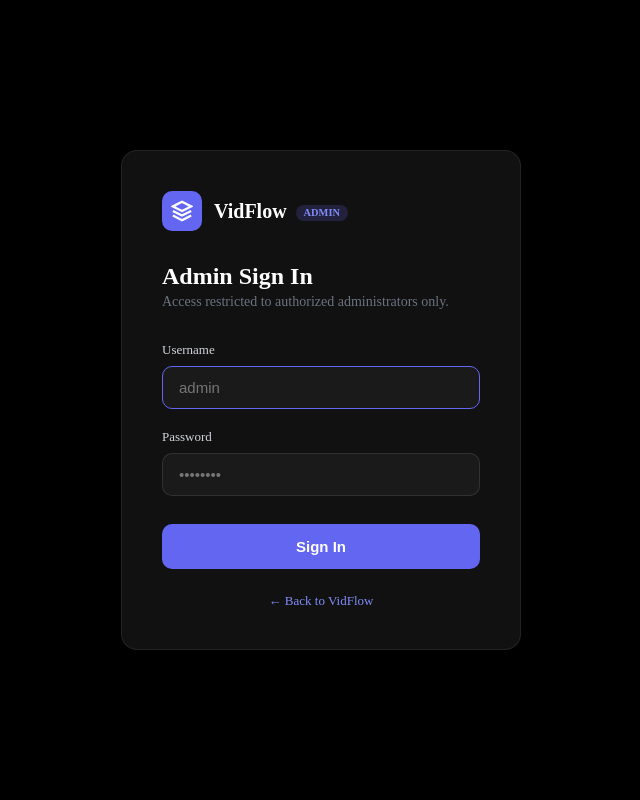
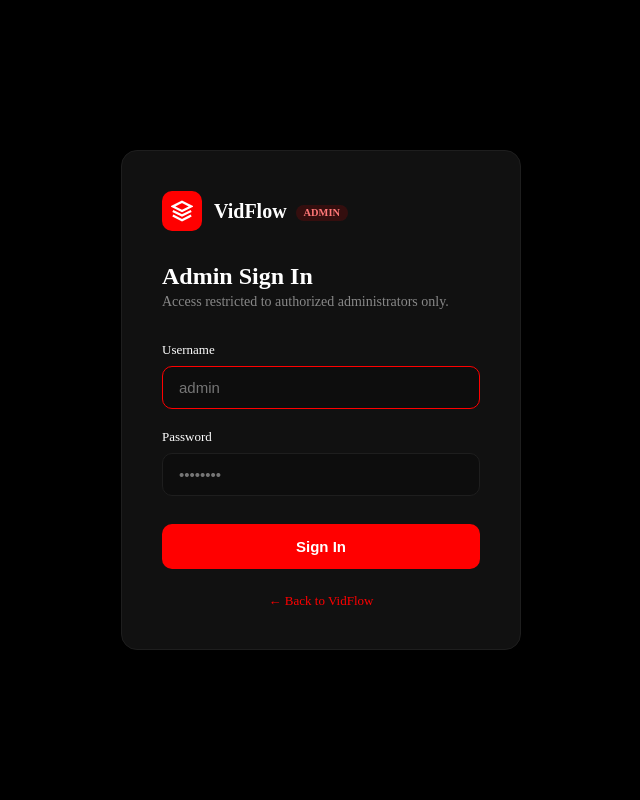
Before and after one commit to Hammadbaig-hub/youtube-downloader, a Flask app: page /admin/login in a window 1280 px wide. Shown: the whole page, without its empty margins (319-959 px from the left). Run offline with Flask 3, Linux system fonts and the light colour scheme; some libraries are stand-ins or nearby versions.

Commit message:
Admin panel: change accent to red, add light/dark theme support
- Replace all indigo (#6366f1) with YouTube red (#ff0000) in admin.css and admin.js
- Add light theme CSS variables for admin panel (data-theme="light")
- Inject theme from config.json via app_context_processor in admin.py
- Add sun/moon toggle button to admin topbar
- Apply data-theme to <html> in base.html and login.html
- Theme toggle calls /config POST so change is shared with frontend

Co-Authored-By: Claude Sonnet 4.6 <noreply@anthropic.com>

```diff
--- a/static/admin.css
+++ b/static/admin.css
@@ -9,10 +9,10 @@
   --ad-card2:        #0d0d0d;
   --ad-border:       #1e1e1e;
   --ad-border-h:     #2e2e2e;
-  --ad-accent:       #6366f1;
-  --ad-accent-h:     #4f46e5;
-  --ad-accent-glow:  rgba(99,102,241,.25);
-  --ad-accent-sub:   rgba(99,102,241,.1);
+  --ad-accent:       #ff0000;
+  --ad-accent-h:     #cc0000;
+  --ad-accent-glow:  rgba(255,0,0,.25);
+  --ad-accent-sub:   rgba(255,0,0,.1);
   --ad-text:         #ffffff;
   --ad-muted:        #888888;
   --ad-dim:          #444444;
--- a/static/admin.js
+++ b/static/admin.js
@@ -115,12 +115,12 @@ async function initCharts() {
         datasets: [{
           label: 'Downloads',
           data: data.daily.map(r => r.count),
-          borderColor: '#6366f1',
-          backgroundColor: 'rgba(99,102,241,0.12)',
+          borderColor: '#ff0000',
+          backgroundColor: 'rgba(255,0,0,0.12)',
           borderWidth: 2,
           tension: 0.4,
           fill: true,
-          pointBackgroundColor: '#6366f1',
+          pointBackgroundColor: '#ff0000',
           pointRadius: 3,
           pointHoverRadius: 5,
         }],
@@ -140,7 +140,7 @@ async function initCharts() {
   // Doughnut chart — platforms
   const donutCtx = document.getElementById('platformsChart');
   if (donutCtx && data.platforms.length) {
-    const COLORS = ['#ef4444','#ec4899','#0ea5e9','#1d4ed8','#06b6d4','#14b8a6','#6366f1','#f59e0b'];
+    const COLORS = ['#ff0000','#ef4444','#ec4899','#0ea5e9','#1d4ed8','#06b6d4','#14b8a6','#f59e0b'];
     new Chart(donutCtx, {
       type: 'doughnut',
       data: {
@@ -173,8 +173,8 @@ async function initCharts() {
         datasets: [{
           label: 'Downloads',
           data: data.top_users.map(r => r.count),
-          backgroundColor: 'rgba(99,102,241,0.7)',
-          borderColor: '#6366f1',
+          backgroundColor: 'rgba(255,0,0,0.7)',
+          borderColor: '#ff0000',
           borderWidth: 1,
           borderRadius: 4,
         }],
@@ -194,6 +194,33 @@ async function initCharts() {
 }
 
 document.addEventListener('DOMContentLoaded', initCharts);
+
+
+// ── Theme toggle ──────────────────────────────────────────────────────────────
+const SUN_SVG  = `<svg width="17" height="17" viewBox="0 0 24 24" fill="none" stroke="currentColor" stroke-width="2"><circle cx="12" cy="12" r="5"/><line x1="12" y1="1" x2="12" y2="3"/><line x1="12" y1="21" x2="12" y2="23"/><line x1="4.22" y1="4.22" x2="5.64" y2="5.64"/><line x1="18.36" y1="18.36" x2="19.78" y2="19.78"/><line x1="1" y1="12" x2="3" y2="12"/><line x1="21" y1="12" x2="23" y2="12"/><line x1="4.22" y1="19.78" x2="5.64" y2="18.36"/><line x1="18.36" y1="5.64" x2="19.78" y2="4.22"/></svg>`;
+const MOON_SVG = `<svg width="17" height="17" viewBox="0 0 24 24" fill="none" stroke="currentColor" stroke-width="2"><path d="M21 12.79A9 9 0 1 1 11.21 3 7 7 0 0 0 21 12.79z"/></svg>`;
+
+function toggleAdminTheme() {
+  const html    = document.documentElement;
+  const current = html.getAttribute('data-theme') || 'dark';
+  const next    = current === 'dark' ? 'light' : 'dark';
+  html.setAttribute('data-theme', next);
+  const btn = document.getElementById('themeToggleBtn');
+  if (btn) {
+    btn.innerHTML  = next === 'dark' ? SUN_SVG : MOON_SVG;
+    btn.title      = next === 'dark' ? 'Switch to light mode' : 'Switch to dark mode';
+  }
+  fetch('/config', {
+    method: 'POST',
+    headers: { 'Content-Type': 'application/json' },
+    body: JSON.stringify({ theme: next }),
+  }).catch(() => {});
+}
+
+document.addEventListener('DOMContentLoaded', () => {
+  const btn = document.getElementById('themeToggleBtn');
+  if (btn) btn.addEventListener('click', toggleAdminTheme);
+});
 
 
 // ── Day-range selector (stats page) ──────────────────────────────────────────
--- a/templates/admin/login.html
+++ b/templates/admin/login.html
@@ -1,15 +1,15 @@
 <!DOCTYPE html>
-<html lang="en">
+<html lang="en" data-theme="{{ admin_theme }}">
 <head>
   <meta charset="UTF-8">
   <meta name="viewport" content="width=device-width, initial-scale=1.0">
   <title>Admin Login — VidFlow</title>
   <link rel="stylesheet" href="/static/admin.css">
   <style>
-    body { min-height: 100vh; display: flex; align-items: center; justify-content: center; background: #000; }
+    body { min-height: 100vh; display: flex; align-items: center; justify-content: center; background: var(--ad-bg, #000); }
     .login-card {
       width: 100%; max-width: 400px; margin: 2rem;
-      background: #111; border: 1px solid rgba(255,255,255,.08);
+      background: var(--ad-card, #111); border: 1px solid var(--ad-border, rgba(255,255,255,.08));
       border-radius: 16px; padding: 2.5rem; box-shadow: 0 24px 64px rgba(0,0,0,.5);
     }
     .login-logo {
@@ -17,31 +17,31 @@
     }
     .login-logo-icon {
       width: 40px; height: 40px; border-radius: 10px;
-      background: #6366f1; display: flex; align-items: center; justify-content: center;
+      background: var(--ad-accent, #ff0000); display: flex; align-items: center; justify-content: center;
     }
     .login-logo-icon svg { color: #fff; }
     .login-logo-text { font-size: 1.25rem; font-weight: 700; color: #fff; }
     .login-logo-badge {
-      font-size: .65rem; background: rgba(99,102,241,.2); color: #818cf8;
+      font-size: .65rem; background: rgba(255,0,0,.15); color: #ff7777;
       padding: .15rem .5rem; border-radius: 999px; font-weight: 600; margin-left: .25rem;
       vertical-align: middle;
     }
-    .login-title { font-size: 1.5rem; font-weight: 700; color: #fff; margin-bottom: .25rem; }
-    .login-sub { font-size: .875rem; color: #6b7280; margin-bottom: 2rem; }
+    .login-title { font-size: 1.5rem; font-weight: 700; color: var(--ad-text, #fff); margin-bottom: .25rem; }
+    .login-sub { font-size: .875rem; color: var(--ad-muted, #6b7280); margin-bottom: 2rem; }
     .login-form .form-group { margin-bottom: 1.25rem; }
-    .login-form label { display: block; font-size: .8125rem; font-weight: 500; color: #d1d5db; margin-bottom: .5rem; }
+    .login-form label { display: block; font-size: .8125rem; font-weight: 500; color: var(--ad-text, #d1d5db); margin-bottom: .5rem; }
     .login-form input {
-      width: 100%; padding: .75rem 1rem; background: #1a1a1a; border: 1px solid rgba(255,255,255,.1);
-      border-radius: 10px; color: #fff; font-size: .9375rem; outline: none; box-sizing: border-box;
+      width: 100%; padding: .75rem 1rem; background: var(--ad-card2, #1a1a1a); border: 1px solid var(--ad-border, rgba(255,255,255,.1));
+      border-radius: 10px; color: var(--ad-text, #fff); font-size: .9375rem; outline: none; box-sizing: border-box;
       transition: border-color .2s;
     }
-    .login-form input:focus { border-color: #6366f1; }
+    .login-form input:focus { border-color: var(--ad-accent, #ff0000); }
     .login-btn {
-      width: 100%; padding: .875rem; background: #6366f1; color: #fff;
+      width: 100%; padding: .875rem; background: var(--ad-accent, #ff0000); color: #fff;
       border: none; border-radius: 10px; font-size: .9375rem; font-weight: 600;
       cursor: pointer; transition: background .2s, transform .1s; margin-top: .5rem;
     }
-    .login-btn:hover  { background: #4f46e5; }
+    .login-btn:hover  { background: var(--ad-accent-h, #cc0000); }
     .login-btn:active { transform: scale(.98); }
     .login-error {
       background: rgba(239,68,68,.1); border: 1px solid rgba(239,68,68,.25);
@@ -49,8 +49,8 @@
       font-size: .875rem; margin-bottom: 1.25rem; display: flex; gap: .5rem; align-items: flex-start;
     }
     .login-error svg { flex-shrink: 0; margin-top: 1px; }
-    .login-back { text-align: center; margin-top: 1.5rem; font-size: .8125rem; color: #6b7280; }
-    .login-back a { color: #818cf8; text-decoration: none; }
+    .login-back { text-align: center; margin-top: 1.5rem; font-size: .8125rem; color: var(--ad-muted, #6b7280); }
+    .login-back a { color: var(--ad-accent, #ff0000); text-decoration: none; }
     .login-back a:hover { text-decoration: underline; }
     .lockout-badge {
       display: inline-block; background: rgba(245,158,11,.1); color: #fbbf24;
```
Also changed, not shown: other parts of static/admin.css (+43 -7 lines), admin.py (+8 -0 lines), templates/admin/base.html (+19 -1 lines).
